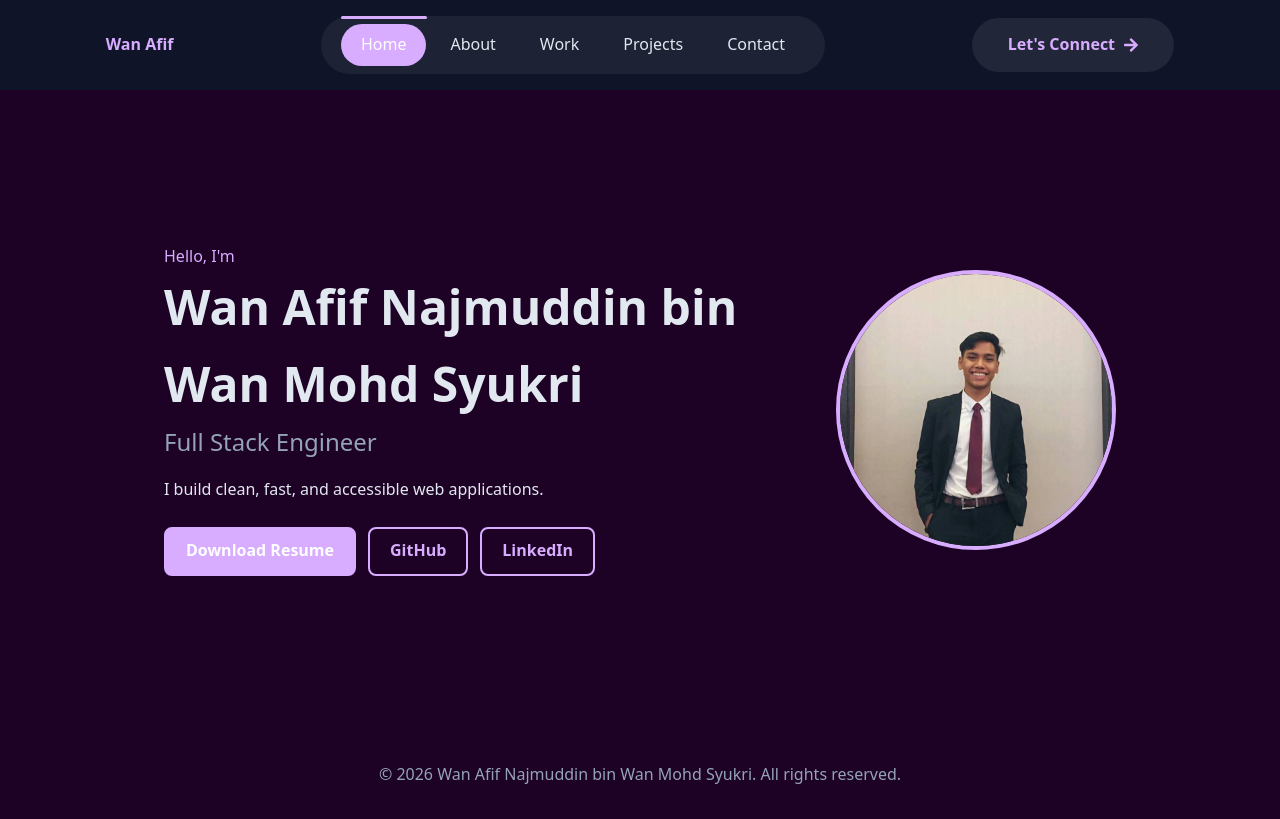
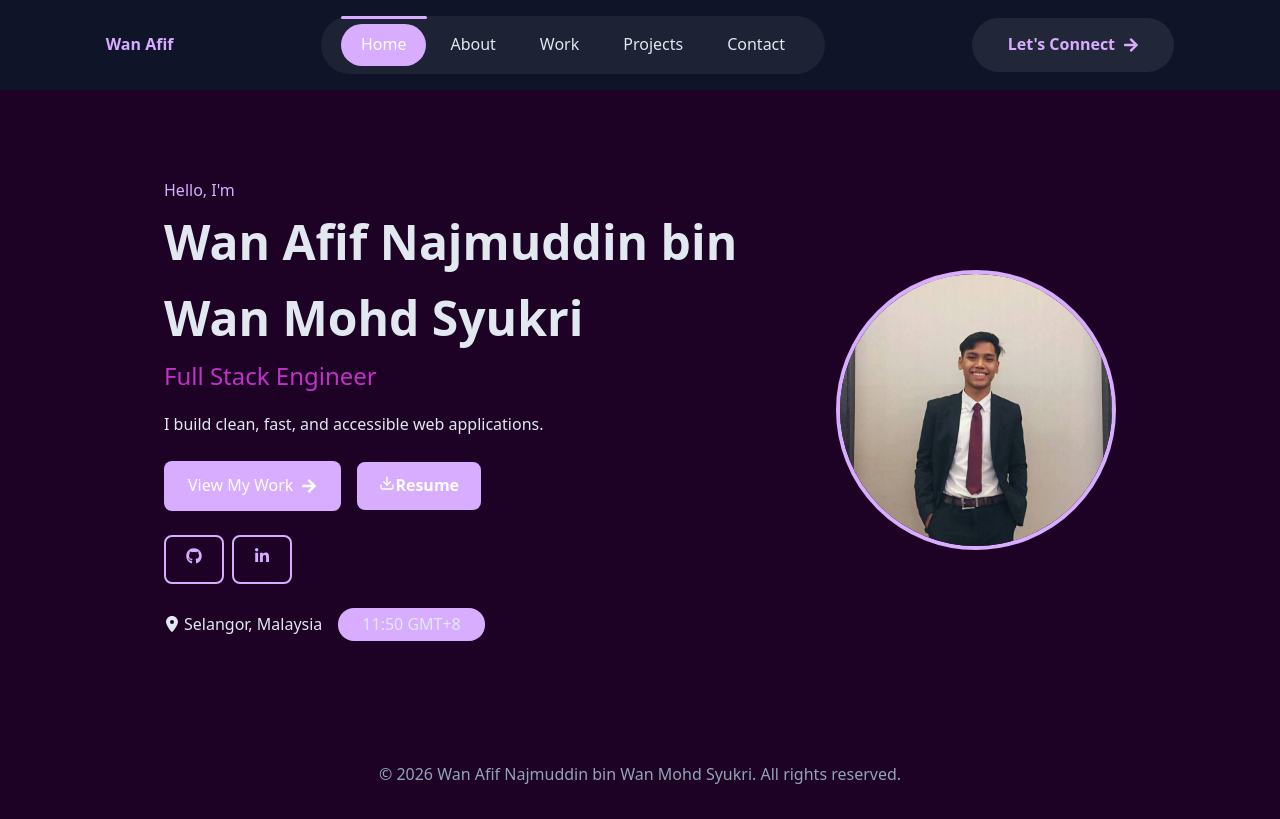
Before and after one commit to afuuuuf/portfolio, a React (Vite) app: page / in a window 1280 px wide. Built offline with nearby package versions, Linux system fonts and the light colour scheme.

Commit message:
feat: enhance home page

```diff
--- a/src/components/common/SocialIcons.jsx
+++ b/src/components/common/SocialIcons.jsx
@@ -1,17 +1,14 @@
-import {
-  FaGithub,
-  FaLinkedinIn,
-  FaFileDownload,
-  FaArrowRight,
-} from "react-icons/fa";
-import { FaEnvelope } from "react-icons/fa6";
+import { FaGithub, FaLinkedinIn, FaArrowRight } from "react-icons/fa";
+import { FaEnvelope, FaLocationDot } from "react-icons/fa6";
+import { FiDownload } from "react-icons/fi";
 
 const icons = {
   github: FaGithub,
   linkedin: FaLinkedinIn,
   email: FaEnvelope,
-  download: FaFileDownload,
+  download: FiDownload,
   rightArrow: FaArrowRight,
+  location: FaLocationDot,
 };
 
 export default function SocialIcons({ name }) {
--- a/src/components/sections/Hero.jsx
+++ b/src/components/sections/Hero.jsx
@@ -1,10 +1,13 @@
 import { profileData } from "../../data/profile";
+import { Link } from "react-router-dom";
 import photo from "../../assets/images/afif.jpg";
 import Button from "../common/Button";
 import styles from "./Hero.module.css";
+import SocialIcons from "../common/SocialIcons";
+import Clock from "../common/Clock";
 
 export default function Hero() {
-  const { name, role, tagline, socialLinks } = profileData;
+  const { name, role, tagline, socialLinks, location, timeZone } = profileData;
 
   return (
     <section id="home" className={`container ${styles.hero}`}>
@@ -14,16 +17,33 @@ export default function Hero() {
         <h2 className={styles.title}>{role}</h2>
         <p>{tagline}</p>
 
-        <div className={styles.buttons}>
+        <div className={styles.showcase}>
+          <Link to="/work" className={styles.showcaseWork}>
+            View My Work
+            <SocialIcons name="rightArrow" />
+          </Link>
           <Button href={socialLinks.resume} download>
-            Download Resume
+            <SocialIcons name="download" />
+            Resume
           </Button>
+        </div>
+
+        <div className={styles.iconButtons}>
           <Button href={socialLinks.github} variant="outline" external>
-            GitHub
+            <SocialIcons name="github" />
           </Button>
           <Button href={socialLinks.linkedin} variant="outline" external>
-            LinkedIn
+            <SocialIcons name="linkedin" />
           </Button>
+        </div>
+        <div className={styles.timeLocation}>
+          <div className={styles.location}>
+            <SocialIcons name="location" />
+            {location}
+          </div>
+          <div className={styles.timeZone}>
+            <Clock timeZone={timeZone} />
+          </div>
         </div>
       </div>
 
--- a/src/components/sections/Hero.module.css
+++ b/src/components/sections/Hero.module.css
@@ -15,16 +15,70 @@
 }
 
 .title {
-  color: var(--muted);
+  color: #c231c9;
   font-weight: 500;
   margin-bottom: 1rem;
 }
 
-.buttons {
+.showcase {
+  display: flex;
+  justify-content: flex-start;
+  align-items: center;
+  gap: 1rem;
+  flex-wrap: wrap;
+  margin-top: 1.5rem;
+}
+
+.showcaseWork {
+  display: inline-flex;
+  align-items: center;
+  gap: 0.5rem;
+  padding: 0.75rem 1.5rem;
+  border-radius: 0.5rem;
+  background: var(--accent);
+  color: #fff;
+  font-weight: 500;
+  text-decoration: none;
+  white-space: nowrap;
+  transition: opacity 0.3s ease;
+}
+
+.showcaseWork:hover {
+  opacity: 0.9;
+}
+
+.iconButtons {
   display: flex;
   flex-wrap: wrap;
-  gap: 0.75rem;
+  justify-content: flex-start;
+  align-items: center;
+  gap: 0.5rem;
   margin-top: 1.5rem;
+}
+
+.timeLocation {
+  display: flex;
+  justify-content: flex-start;
+  flex-wrap: nowrap;
+  align-items: center;
+  gap: 1rem;
+  margin-top: 1.5rem;
+}
+
+.location {
+  display: inline-flex;
+  justify-content: flex-start;
+  align-items: center;
+  gap: 0.25rem;
+}
+
+.timeZone {
+  display: inline-flex;
+  align-items: center;
+  background: var(--accent);
+  border-radius: 1rem;
+  padding: 0.25rem 1.5rem;
+  gap: 0.5rem;
 }
 
 .photo {
@@ -41,7 +95,7 @@
     text-align: center;
   }
 
-  .buttons {
+  .showcase {
     justify-content: center;
   }
 }
--- a/src/data/profile.js
+++ b/src/data/profile.js
@@ -3,6 +3,7 @@ export const profileData = {
   role: "Full Stack Engineer",
   tagline: "I build clean, fast, and accessible web applications.",
   location: "Selangor, Malaysia",
+  timeZone: "Asia/Kuala_Lumpur",
   about: [
     "I am a passionate Full Stack Engineer with a strong background in web development. I specialize in building scalable and efficient web applications using modern technologies. My goal is to create user-friendly experiences while ensuring optimal performance and accessibility.",
     "I have experience working with various programming languages and frameworks, including JavaScript, React, Node.js, and Python. I enjoy collaborating with cross-functional teams to deliver high-quality software solutions that meet business objectives.",
```
